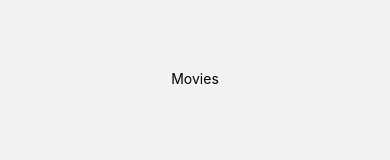
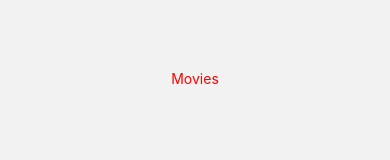
Before and after one commit to LeeYunHak/hoovies, a React Native app: screen /Movies in a window 390 px wide. Shown: the part 351-511 px from the top of the page. Built offline with nearby package versions, Linux system fonts and the light colour scheme.

Commit message:
#2.14 Styled Components

```diff
--- a/package.json
+++ b/package.json
@@ -23,7 +23,8 @@
     "react-native": "0.64.3",
     "react-native-safe-area-context": "3.3.2",
     "react-native-screens": "~3.10.1",
-    "react-native-web": "0.17.1"
+    "react-native-web": "0.17.1",
+    "styled-components": "^5.3.5"
   },
   "devDependencies": {
     "@babel/core": "^7.12.9"
--- a/screens/Movies.js
+++ b/screens/Movies.js
@@ -1,12 +1,20 @@
 import React from "react";
-import { TouchableOpacity, Text } from "react-native";
+import styled from "styled-components/native";
+
+const Btn = styled.TouchableOpacity`
+  flex: 1;
+  justify-content: center;
+  align-items: center;
+`;
+
+const Title = styled.Text`
+  color: ${(props) => (props.selected ? "blue" : "red")};
+`;
 
 const Movies = ({ navigation: { navigate } }) => (
-  <TouchableOpacity
-    onPress={() => navigate("Stack", { screen: "Three" })}
-    style={{ flex: 1, justifyContent: "center", alignItems: "center" }}
-  >
-    <Text>Movies</Text>
-  </TouchableOpacity>
+  <Btn onPress={() => navigate("Stack", { screen: "Three" })}>
+    <Title selected={false}>Movies</Title>
+  </Btn>
 );
+
 export default Movies;
```
Also changed, not shown: 2 other files (tests, documents, lock files or other folders).
